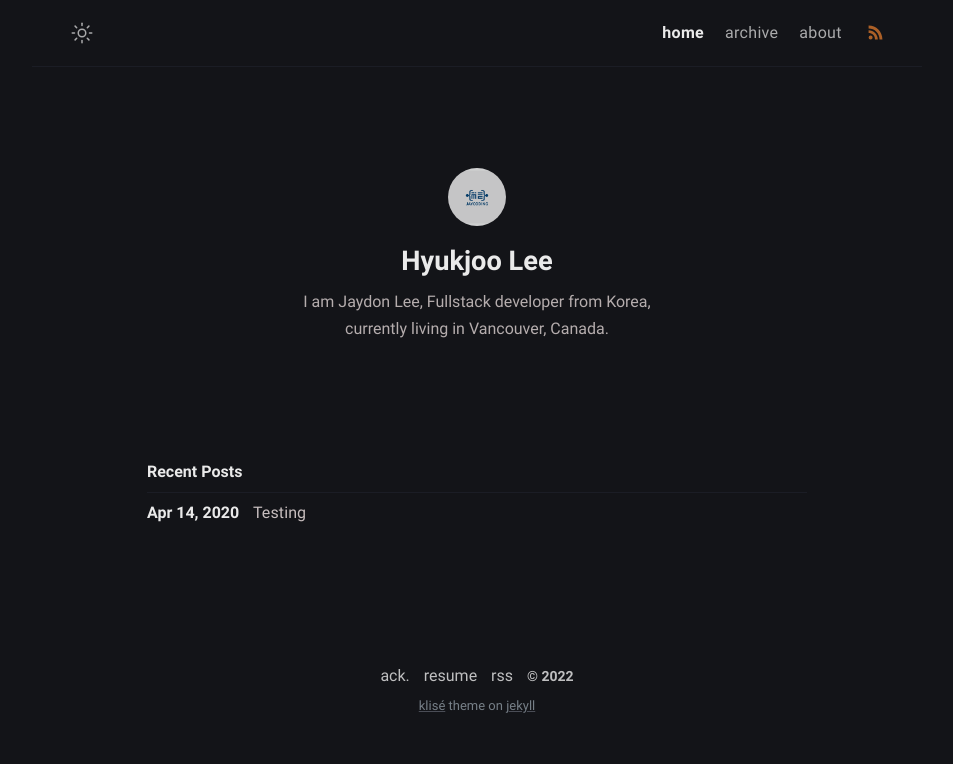
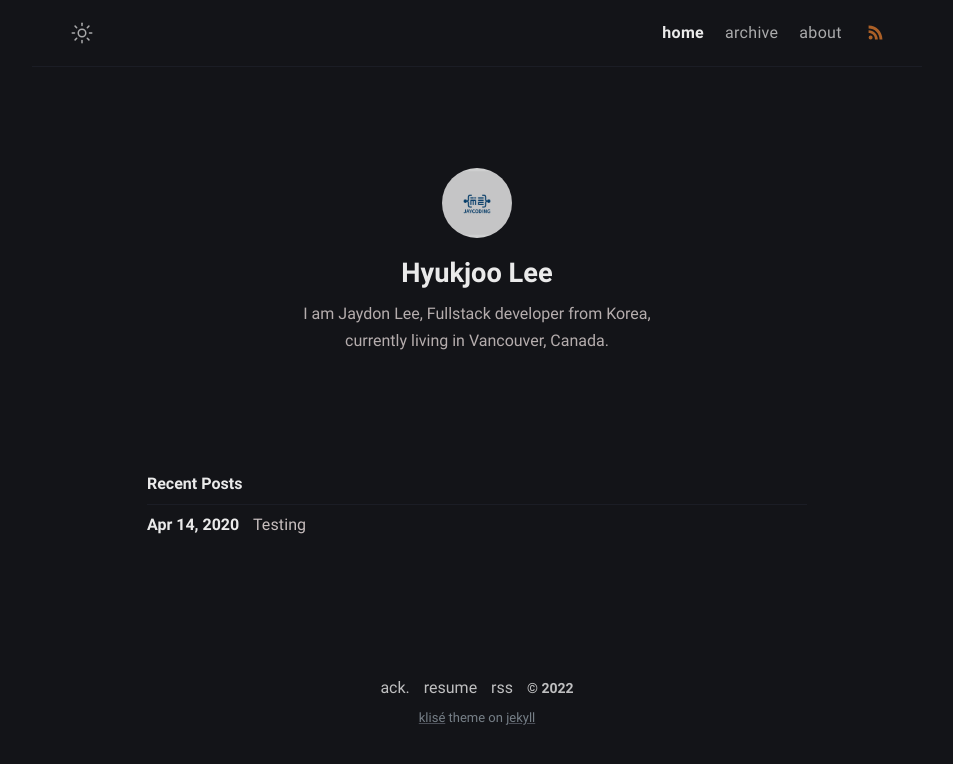
Before and after one commit to Hyukjoo-Lee/Hyukjoo-Lee.github.io, a Jekyll site: the page built from index.md, in a window 1280 px wide. Shown: the top 764 px of the page, without its empty margins (163-1116 px from the left). Built offline with Jekyll 4.4.1, drawn with Linux system fonts in a browser that asks for light colours.

Commit message:
edited profile image size

```diff
--- a/_sass/klise/_layout.scss
+++ b/_sass/klise/_layout.scss
@@ -200,8 +200,8 @@
   }
 
   .author-avatar {
-    height: 58px;
-    width: 58px;
+    height: 70px;
+    width: 70px;
     border-radius: 100%;
     user-select: none;
     background-color: $black;
```
